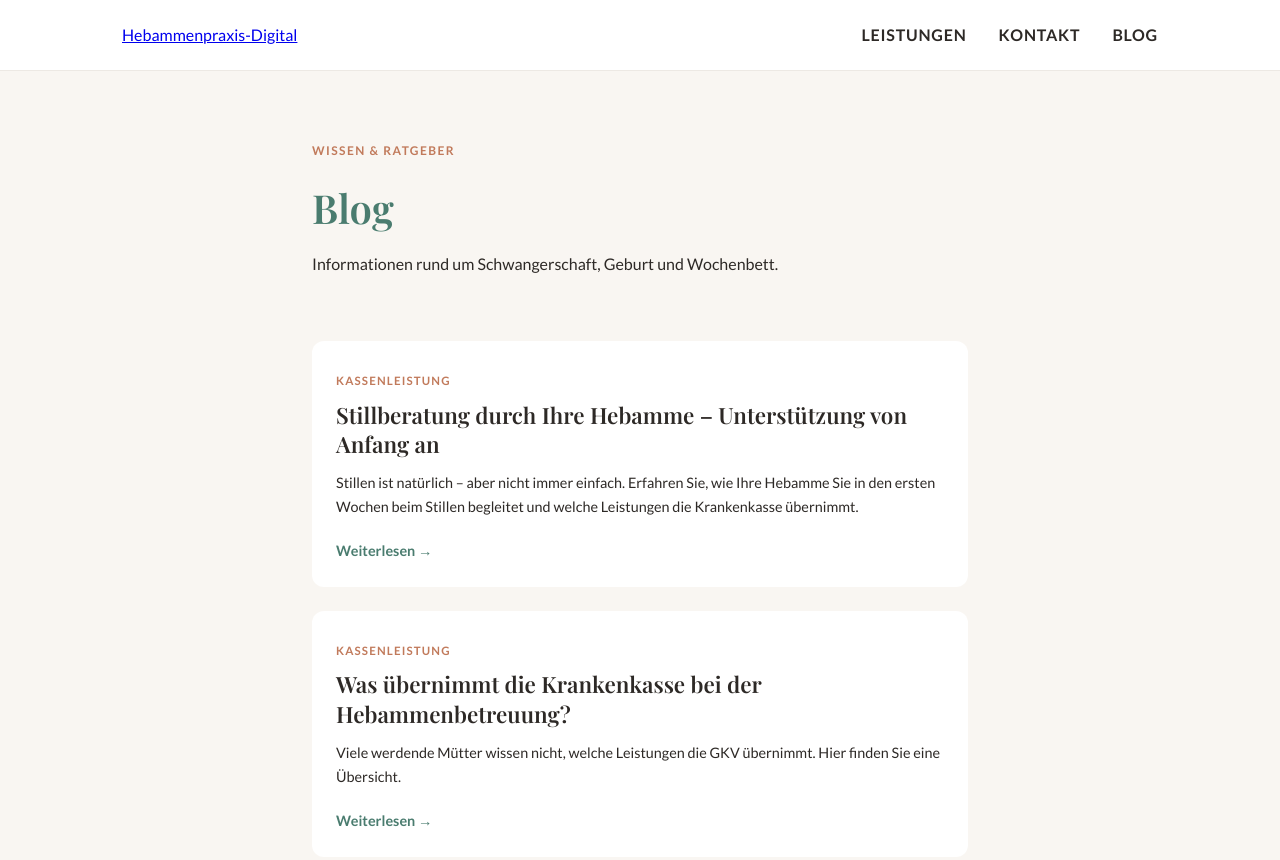
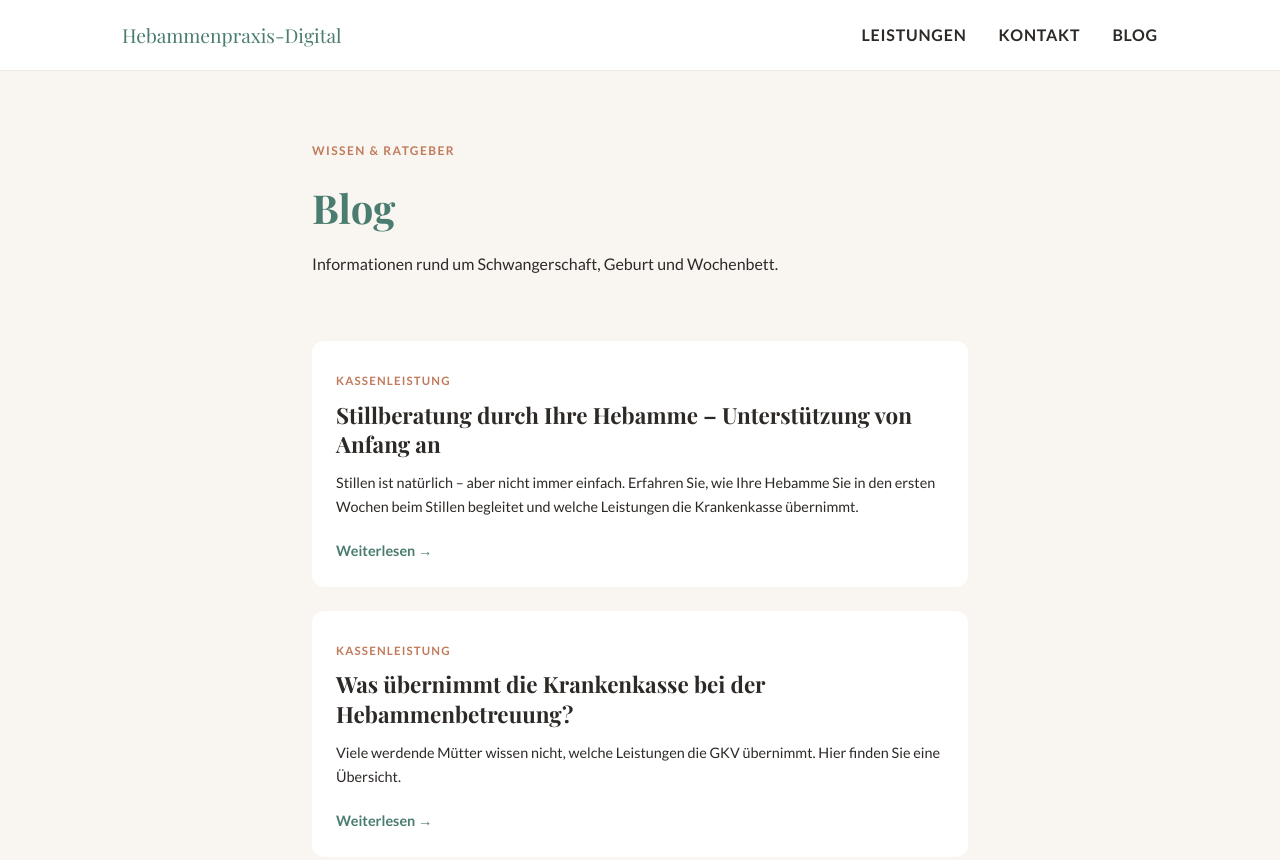
Before and after one commit to TeguhEP/hebammenpraxis-digital, an Eleventy site: page src/de/blog/index.njk in a window 1280 px wide. Shown: the top 860 px of the page. Built offline with nearby package versions, Linux system fonts and the light colour scheme; Eleventy itself is replaced by a stand-in of ours; files that its build step writes are made by us from their sources.

Commit message:
fix: improve blog view

```diff
--- a/src/_includes/blog-post.njk
+++ b/src/_includes/blog-post.njk
@@ -7,7 +7,7 @@
   <meta name="description" content="{{ description }}">
   <link rel="preconnect" href="https://fonts.googleapis.com" />
   <link rel="preconnect" href="https://fonts.gstatic.com" crossorigin />
-  <link href="https://fonts.googleapis.com/css2?family=Playfair+Display:wght@400;600&family=Lato:wght@300;400;700&display=swap" rel="stylesheet" />
+  <link href="https://fonts.googleapis.com/css2?family=Playfair+Display:wght@400;600;700&family=Lato:wght@300;400;700&display=swap" rel="stylesheet" />
   <link rel="stylesheet" href="/style.css" />
 </head>
 <body>
@@ -15,7 +15,7 @@
   <nav class="site-nav">
     <div class="container">
       <div class="nav-inner">
-        <a href="/de/" class="nav-brand">Hebammenpraxis-Digital</a>
+        <a href="/de/" class="nav-logo">Hebammenpraxis<span>-Digital</span></a>
         <div class="nav-links">
           <a href="/de/#leistungen">Leistungen</a>
           <a href="/de/#kontakt">Kontakt</a>
--- a/src/de/blog/index.njk
+++ b/src/de/blog/index.njk
@@ -6,7 +6,7 @@
   <title>Blog — Hebammenpraxis-Digital</title>
   <link rel="preconnect" href="https://fonts.googleapis.com" />
   <link rel="preconnect" href="https://fonts.gstatic.com" crossorigin />
-  <link href="https://fonts.googleapis.com/css2?family=Playfair+Display:wght@400;600&family=Lato:wght@300;400;700&display=swap" rel="stylesheet" />
+  <link href="https://fonts.googleapis.com/css2?family=Playfair+Display:wght@400;600;700&family=Lato:wght@300;400;700&display=swap" rel="stylesheet" />
   <link rel="stylesheet" href="/style.css" />
 </head>
 <body>
@@ -14,7 +14,7 @@
   <nav class="site-nav">
     <div class="container">
       <div class="nav-inner">
-        <a href="/de/" class="nav-brand">Hebammenpraxis-Digital</a>
+        <a href="/de/" class="nav-logo">Hebammenpraxis<span>-Digital</span></a>
         <div class="nav-links">
           <a href="/de/#leistungen">Leistungen</a>
           <a href="/de/#kontakt">Kontakt</a>
```
